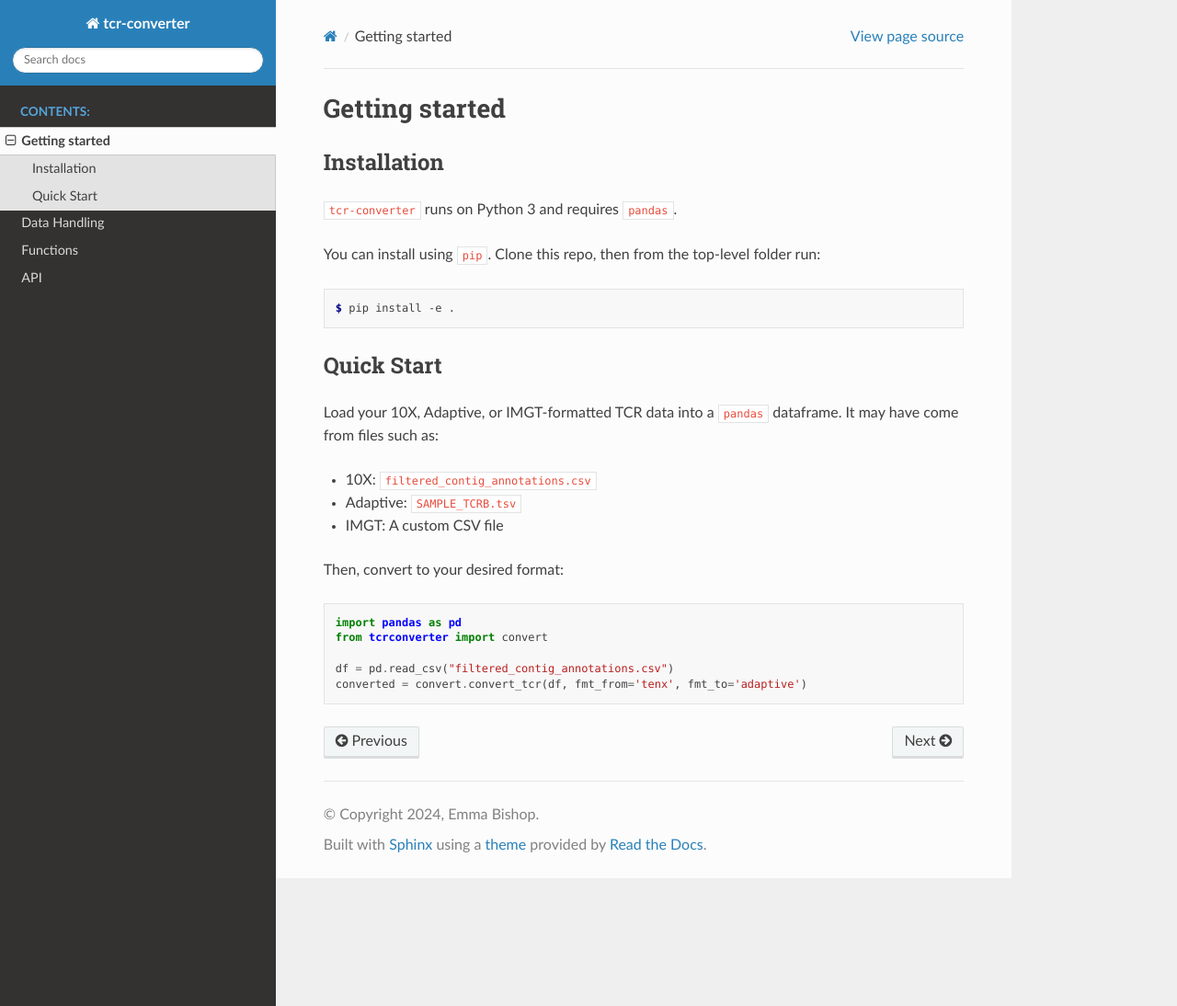
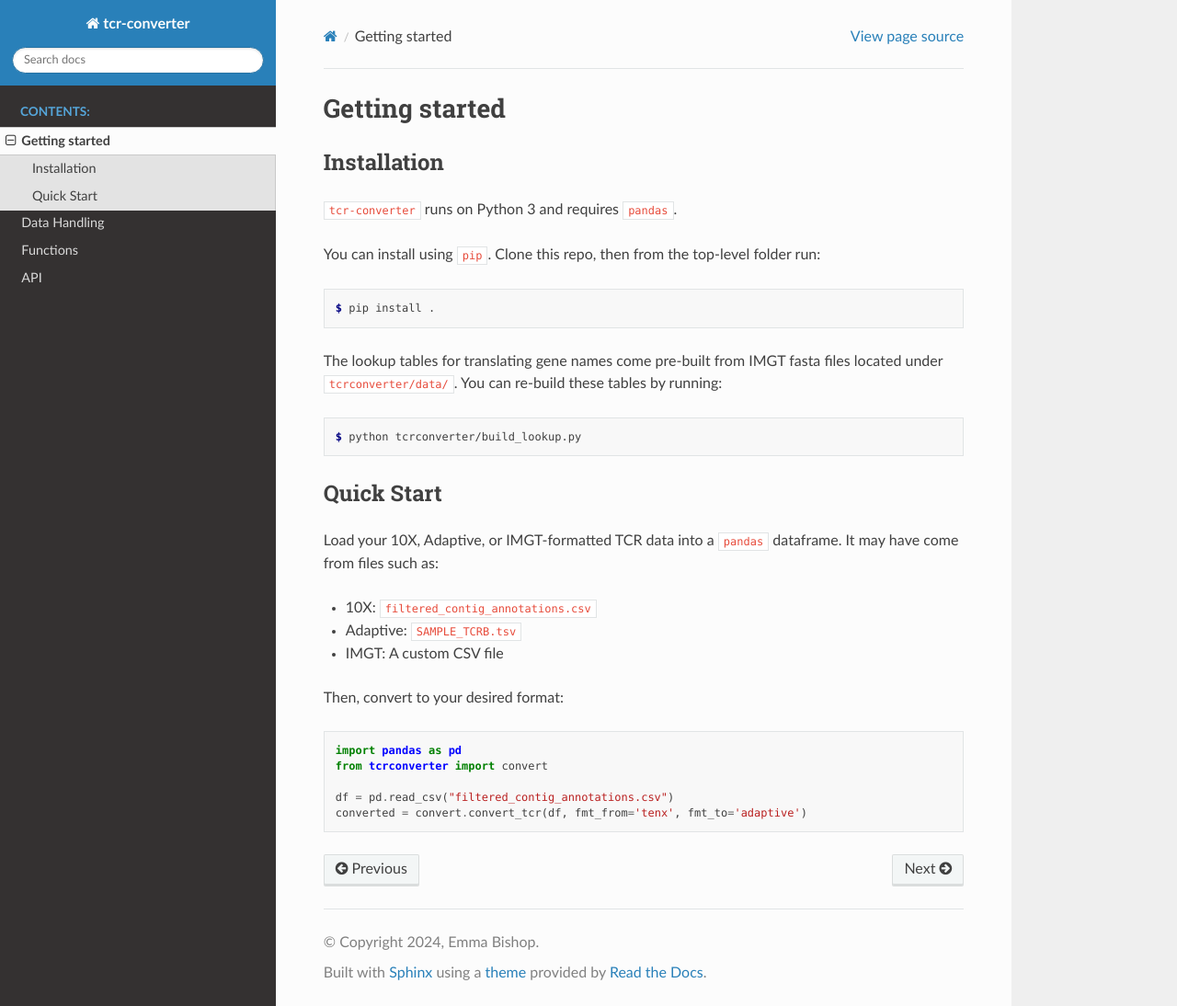
Before and after one commit to seshadrilab/tcrconvert, a Sphinx documentation site: the page built from docs/source/getstarted.rst, in a window 1280 px wide and 1094 px high. Shown: the whole window at 92% size. Built offline with Sphinx 7.4.7 and the Read the Docs theme 2.0.0, drawn with Linux system fonts in a browser that asks for light colours.

Commit message:
Remove pip install flag, describe build_lookup.py

```diff
--- a/docs/source/datahandling.rst
+++ b/docs/source/datahandling.rst
@@ -6,4 +6,4 @@ More details on how tcr-converter works.
 Adding alleles to 10X TCR genes
 -------------------------------
 
-`*01` is used as the allele for all 10X genes.
+``*01`` is used as the allele for all 10X genes.
--- a/docs/source/getstarted.rst
+++ b/docs/source/getstarted.rst
@@ -10,8 +10,13 @@
 
 .. code-block:: console
 
-   $ pip install -e .
+   $ pip install .
 
+The lookup tables for translating gene names come pre-built from IMGT fasta files located under ``tcrconverter/data/``. You can re-build these tables by running:
+
+.. code-block:: console
+
+   $ python tcrconverter/build_lookup.py
 
 Quick Start
 -----------
--- a/docs/source/index.rst
+++ b/docs/source/index.rst
@@ -6,7 +6,7 @@
 tcr-converter
 =========================================
 
-Convert TCR annotations between 10X, Adaptive, and IMGT formats.
+Convert TCR annotations between 10X, Adaptive, and IMGT formats
 ----------------------------------------------------------------
 
 .. toctree::
```
Also changed, not shown: README.md (+7 -1 lines).
